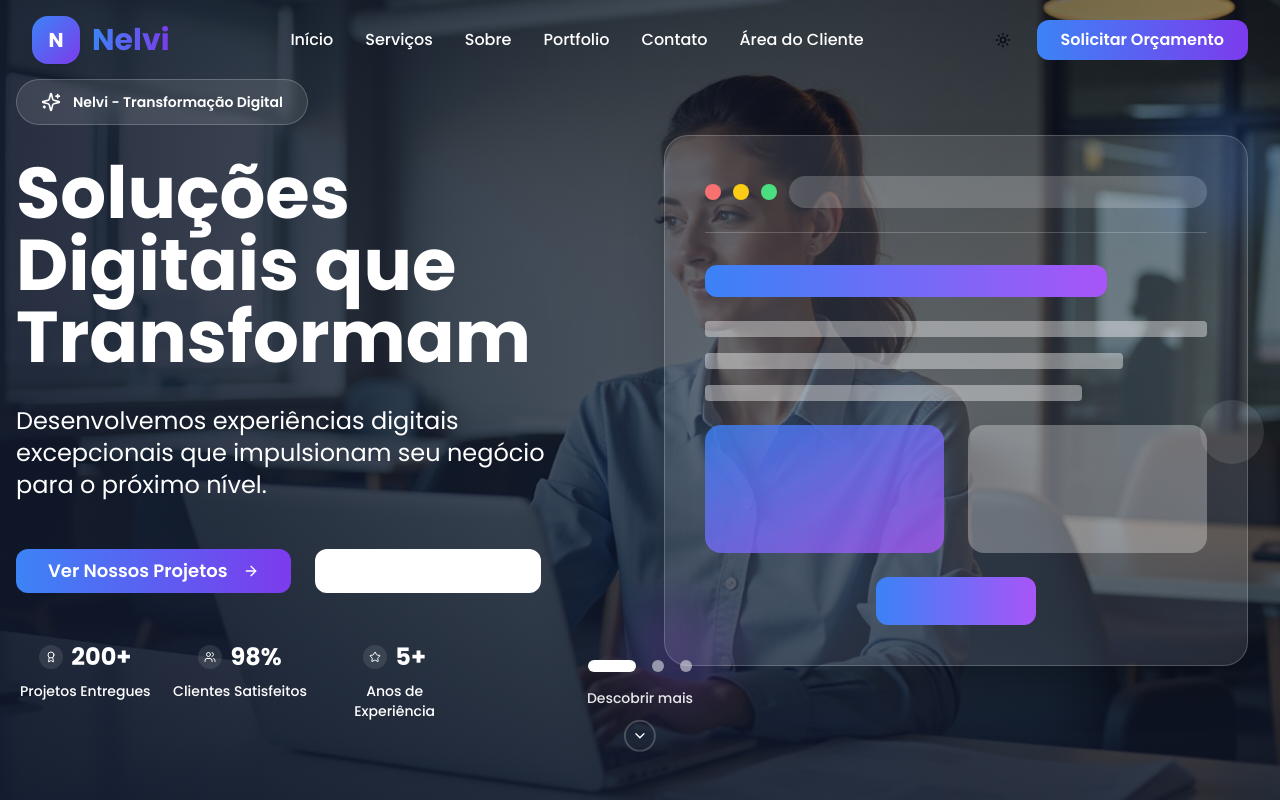
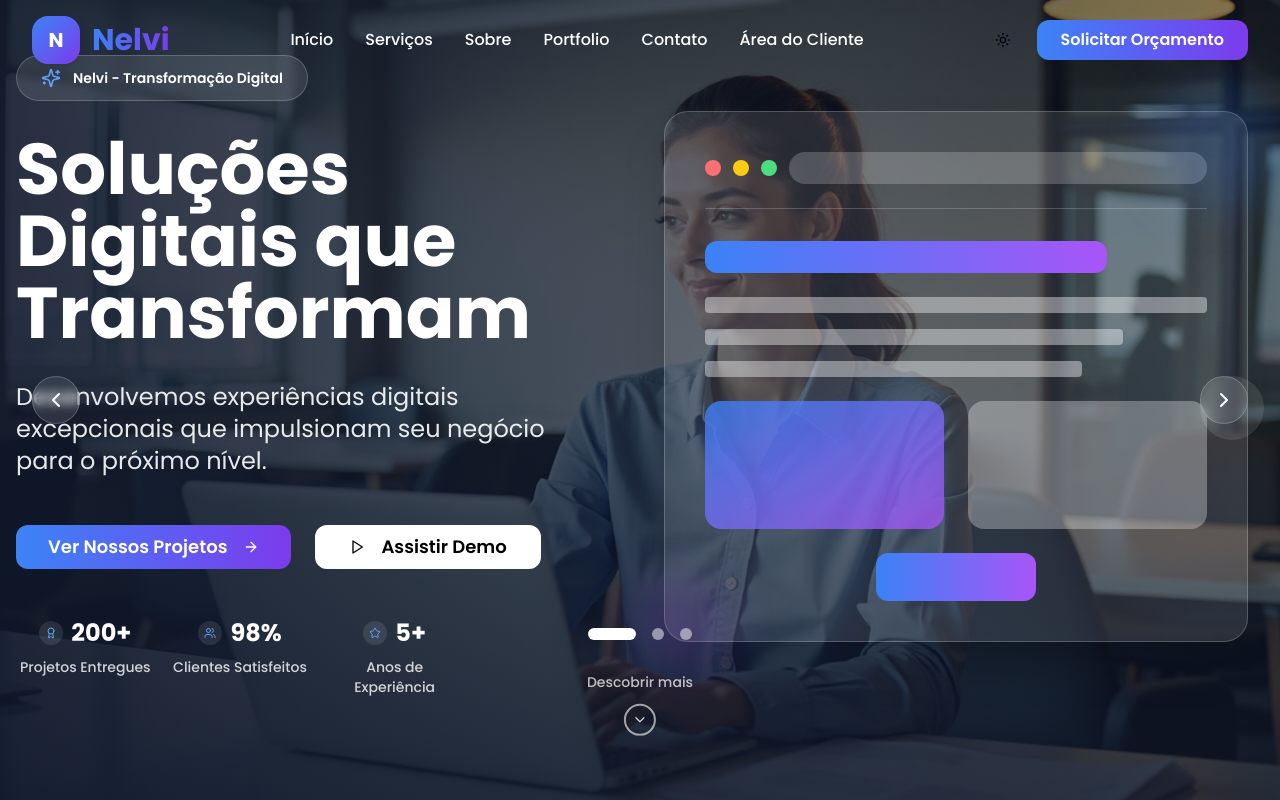
Before and after one commit to httpsemilly/nelvi-web-spark-32, a React (Vite) app: page / in a window 1280 px wide. Shown: the top 800 px of the page. Built offline with nearby package versions, Linux system fonts and the light colour scheme.

Commit message:
Fix UI issues
Fixes carousel, button, and text issues, and adjusts carousel styling.

```diff
--- a/src/components/Hero.tsx
+++ b/src/components/Hero.tsx
@@ -1,6 +1,6 @@
 
 import React, { useState, useEffect } from 'react';
-import { ArrowRight, ChevronDown, Play, Star, Users, Award, Sparkles } from 'lucide-react';
+import { ArrowRight, ChevronDown, Play, Star, Users, Award, Sparkles, ChevronLeft, ChevronRight } from 'lucide-react';
 import { Button } from '@/components/ui/button';
 import { Carousel, CarouselContent, CarouselItem } from '@/components/ui/carousel';
 import Autoplay from 'embla-carousel-autoplay';
@@ -75,8 +75,16 @@ const Hero = () => {
     }
   };
 
+  const goToPrevious = () => {
+    api?.scrollPrev();
+  };
+
+  const goToNext = () => {
+    api?.scrollNext();
+  };
+
   return (
-    <section id="hero" className="relative min-h-screen overflow-hidden bg-background [&_*]:!text-white [&_*]:!border-white/20">
+    <section id="hero" className="relative min-h-screen overflow-hidden bg-background">
       <Carousel
         className="w-full h-screen"
         setApi={setApi}
@@ -102,14 +110,14 @@ const Hero = () => {
                   style={{ backgroundImage: `url(${slide.background})` }}
                 />
 
-                {/* Enhanced Overlay - Force light mode styling */}
+                {/* Enhanced Overlay */}
                 <div className="absolute inset-0">
                   <div className="absolute inset-0 bg-gradient-to-r from-slate-900/90 via-slate-900/70 to-slate-900/50" />
                   <div className="absolute inset-0 bg-gradient-to-t from-slate-900/60 via-transparent to-transparent" />
                 </div>
 
                 {/* Content */}
-                <div className="relative z-10 flex items-center justify-center h-full">
+                <div className="relative z-10 flex items-center justify-center h-full pt-20 pb-32">
                   <div className="container mx-auto px-4 sm:px-6 lg:px-8">
                     <div className="max-w-7xl mx-auto">
                       <div className="grid lg:grid-cols-2 gap-8 lg:gap-16 items-center">
@@ -143,7 +151,7 @@ const Hero = () => {
                             <Button
                               variant="outline"
                               size="lg"
-                              className="border-2 border-white/30 text-white hover:bg-white/10 backdrop-blur-sm px-6 sm:px-8 py-3 sm:py-4 text-base sm:text-lg font-semibold rounded-xl transition-all duration-300 hover:scale-105"
+                              className="bg-white text-black border-2 border-white hover:bg-white/90 hover:text-black px-6 sm:px-8 py-3 sm:py-4 text-base sm:text-lg font-semibold rounded-xl transition-all duration-300 hover:scale-105"
                             >
                               <Play className="mr-2 h-5 w-5 sm:h-6 sm:w-6" />
                               Assistir Demo
@@ -222,8 +230,25 @@ const Hero = () => {
           ))}
         </CarouselContent>
 
-        {/* Enhanced Navigation Dots */}
-        <div className="absolute bottom-24 sm:bottom-32 left-1/2 transform -translate-x-1/2 flex space-x-3 sm:space-x-4 z-20">
+        {/* Navigation Arrows - Desktop only, positioned to not overlap content */}
+        <div className="hidden lg:block">
+          <button
+            onClick={goToPrevious}
+            className="absolute left-8 top-1/2 transform -translate-y-1/2 z-20 w-12 h-12 bg-white/10 backdrop-blur-sm rounded-full border border-white/20 flex items-center justify-center text-white hover:bg-white/20 transition-all duration-300 hover:scale-110"
+          >
+            <ChevronLeft className="h-6 w-6" />
+          </button>
+
+          <button
+            onClick={goToNext}
+            className="absolute right-8 top-1/2 transform -translate-y-1/2 z-20 w-12 h-12 bg-white/10 backdrop-blur-sm rounded-full border border-white/20 flex items-center justify-center text-white hover:bg-white/20 transition-all duration-300 hover:scale-110"
+          >
+            <ChevronRight className="h-6 w-6" />
+          </button>
+        </div>
+
+        {/* Enhanced Navigation Dots - Positioned to not overlap content */}
+        <div className="absolute bottom-32 sm:bottom-40 left-1/2 transform -translate-x-1/2 flex space-x-3 sm:space-x-4 z-20">
           {slides.map((_, index) => (
             <button
               key={index}
@@ -238,8 +263,8 @@ const Hero = () => {
         </div>
       </Carousel>
 
-      {/* Enhanced Scroll Indicator */}
-      <div className="absolute bottom-8 sm:bottom-12 left-1/2 transform -translate-x-1/2 z-20">
+      {/* Enhanced Scroll Indicator - Positioned to not overlap content */}
+      <div className="absolute bottom-12 sm:bottom-16 left-1/2 transform -translate-x-1/2 z-20">
         <button
           onClick={scrollToNext}
           className="text-white/80 hover:text-white transition-colors duration-300 flex flex-col items-center animate-bounce-gentle group"
--- a/src/components/Testimonials.tsx
+++ b/src/components/Testimonials.tsx
@@ -70,7 +70,7 @@ const Testimonials = () => {
           </div>
 
           <h2 className="text-4xl md:text-5xl lg:text-6xl font-bold text-foreground mb-6 leading-tight">
-            O que nossos
+            Veja o que nossos
             <span className="gradient-text block mt-2">
               clientes dizem
             </span>
```
